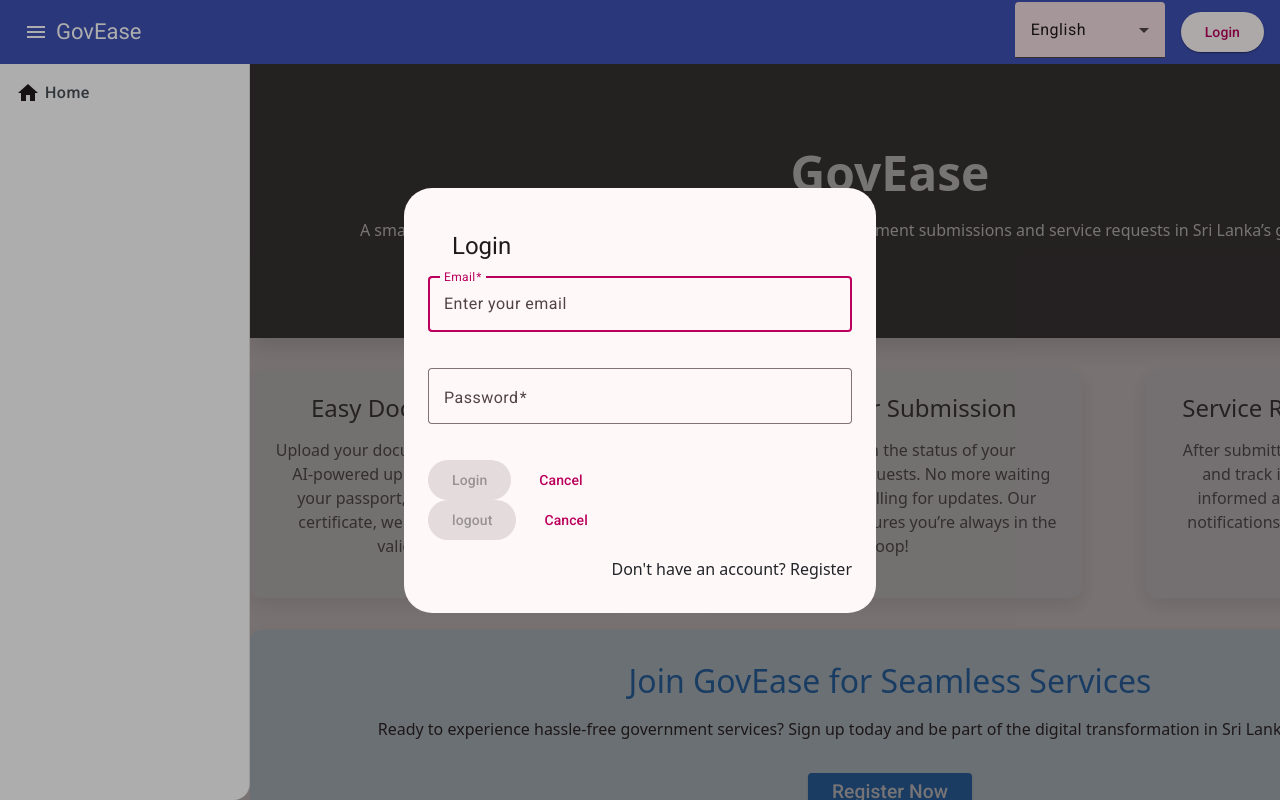
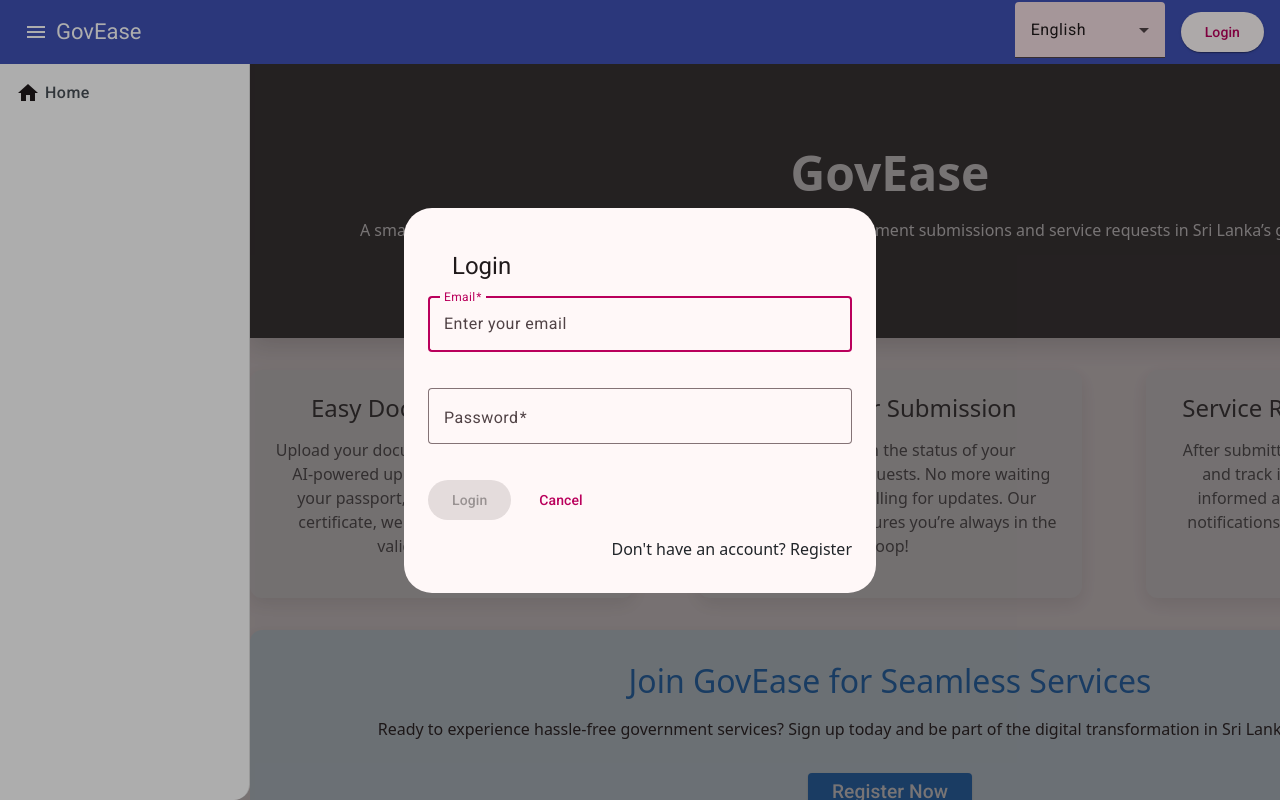
Before and after one commit to lathesram/GovEase, an Angular app: page / in a window 1280 px wide. Both pictures are taken after a click on the button "Login". Built offline with nearby package versions, Linux system fonts and the light colour scheme.

Commit message:
Login behavior implemented

```diff
--- a/src/app/login/login.component.html
+++ b/src/app/login/login.component.html
@@ -23,13 +23,6 @@
             </button>
             <button mat-button color="accent" (click)="onClose()">Cancel</button>
         </div>
-
-        <div class="button-container">
-            <button mat-raised-button color="primary" type="submit" [disabled]="loginForm.invalid">
-                logout
-            </button>
-            <button mat-button color="accent" (click)="onClose()">Cancel</button>
-        </div>
     </form>
 </mat-dialog-content>
 
```
